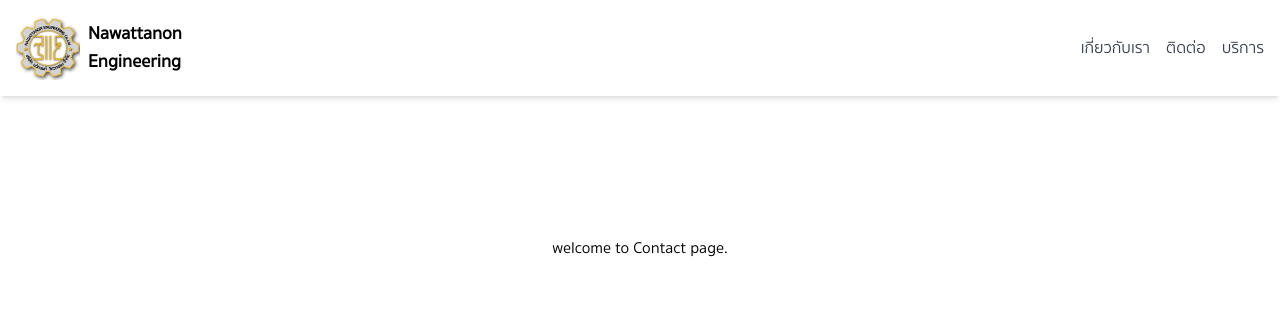
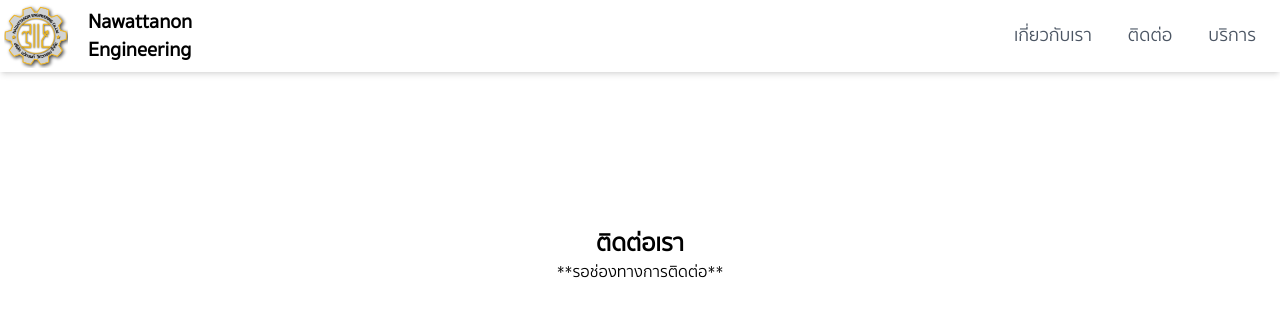
Before and after one commit to nontawit/NawattanonApp, a Next.js app: page /Contact in a window 1280 px wide. Shown: the top 316 px of the page. Built offline with nearby package versions, Linux system fonts and the light colour scheme.

Commit message:
up to date

```diff
--- a/src/app/About/page.tsx
+++ b/src/app/About/page.tsx
@@ -1,4 +1,5 @@
 import React from "react";
+
 
 
 const page = () => {
@@ -9,6 +10,7 @@ const page = () => {
       </p>
       <div>
         <ul className="mt-5">
+
           <li className="text-lg">งานระบบไฟฟ้าแรงสูง - แรงต่ำ, จำหน่ายอุปกรณ์</li>
           <li className="text-lg">งานบำรุงรักษาหม้อแปลงไฟฟ้า และตู้ MDB</li>
           <li className="text-lg">งานติดตั้งหม้อแปลงไฟฟ้า, ปักเสาไฟฟ้า, อุปกรณ์ประกอบ</li>
--- a/src/app/Contact/page.tsx
+++ b/src/app/Contact/page.tsx
@@ -2,8 +2,13 @@ import React from 'react'
 
 const page = () => {
   return (
-    <div>
-      welcome to Contact page.
+    <div className=" mt-10">
+      <p className="text-2xl font-bold text-center">
+        ติดต่อเรา
+      </p>
+      <div>
+        **รอช่องทางการติดต่อ**
+      </div>
     </div>
   )
 }
--- a/src/components/Navbar.tsx
+++ b/src/components/Navbar.tsx
@@ -31,13 +31,13 @@ const Navbar = () => {
   }, []);
 
   return (
-    <nav className="bg-white p-4 shadow-md">
+    <nav className="  bg-white p-1 shadow-md">
       <div className="container mx-auto flex items-center justify-between">
         <div className="flex items-center">
 
           <Link href="/" onClick={closeMenu}><img src="/images/Logo.png" alt="Logo" className="max-w-16" /></Link>
-          <Link href="/" onClick={closeMenu} className='ml-2'>
-            <span className="text-lg font-semibold flex-col">
+          <Link href="/" onClick={closeMenu} className='ml-5'>
+            <span className=" text-xl font-semibold flex-col">
               <p>Nawattanon</p>
               <p>Engineering</p>
             </span>
@@ -59,17 +59,17 @@ const Navbar = () => {
           </div>
         ) : (
           <ul className="flex space-x-4">
-            <li><Link href="/About" className="text-gray-700 hover:text-gray-900 transition">เกี่ยวกับเรา</Link></li>
-            <li><Link href="/Contact" className="text-gray-700 hover:text-gray-900 transition">ติดต่อ</Link></li>
-            <li><Link href="/Services" className="text-gray-700 hover:text-gray-900 transition">บริการ</Link></li>
+            <li className=' pr-5'><Link href="/About" className="text-lg text-gray-600 hover:text-gray-900  transition">เกี่ยวกับเรา</Link></li>
+            <li className=' pr-5'><Link href="/Contact" className="text-lg text-gray-600 hover:text-gray-900 transition">ติดต่อ</Link></li>
+            <li className=' pr-5'><Link href="/Services" className="text-lg text-gray-600 hover:text-gray-900 transition">บริการ</Link></li>
           </ul>
         )}
       </div>
       {isMenuOpen && isMobile && (
         <ul className="md:hidden">
-          <li className='flex items-center justify-center'><Link href="/About" onClick={() => setMenuOpen(!isMenuOpen)} className="text-gray-700 text-lg hover:text-gray-900 transition">เกี่ยวกับเรา</Link></li>
-          <li className='flex items-center justify-center'><Link href="/Contact" onClick={() => setMenuOpen(!isMenuOpen)} className="text-gray-700 text-lg hover:text-gray-900 transition">ติดต่อ</Link></li>
-          <li className='flex items-center justify-center'><Link href="/Services" onClick={() => setMenuOpen(!isMenuOpen)} className="text-gray-700 text-lg hover:text-gray-900 transition">บริการ</Link></li>
+          <li className=' flex items-center justify-center'><Link href="/About" onClick={() => setMenuOpen(!isMenuOpen)} className="text-gray-600 text-lg hover:text-gray-900 transition">เกี่ยวกับเรา</Link></li>
+          <li className='flex items-center justify-center'><Link href="/Contact" onClick={() => setMenuOpen(!isMenuOpen)} className="text-gray-600 text-lg hover:text-gray-900 transition">ติดต่อ</Link></li>
+          <li className='flex items-center justify-center'><Link href="/Services" onClick={() => setMenuOpen(!isMenuOpen)} className="text-gray-600 text-lg hover:text-gray-900 transition">บริการ</Link></li>
         </ul>
       )}
     </nav>
```
